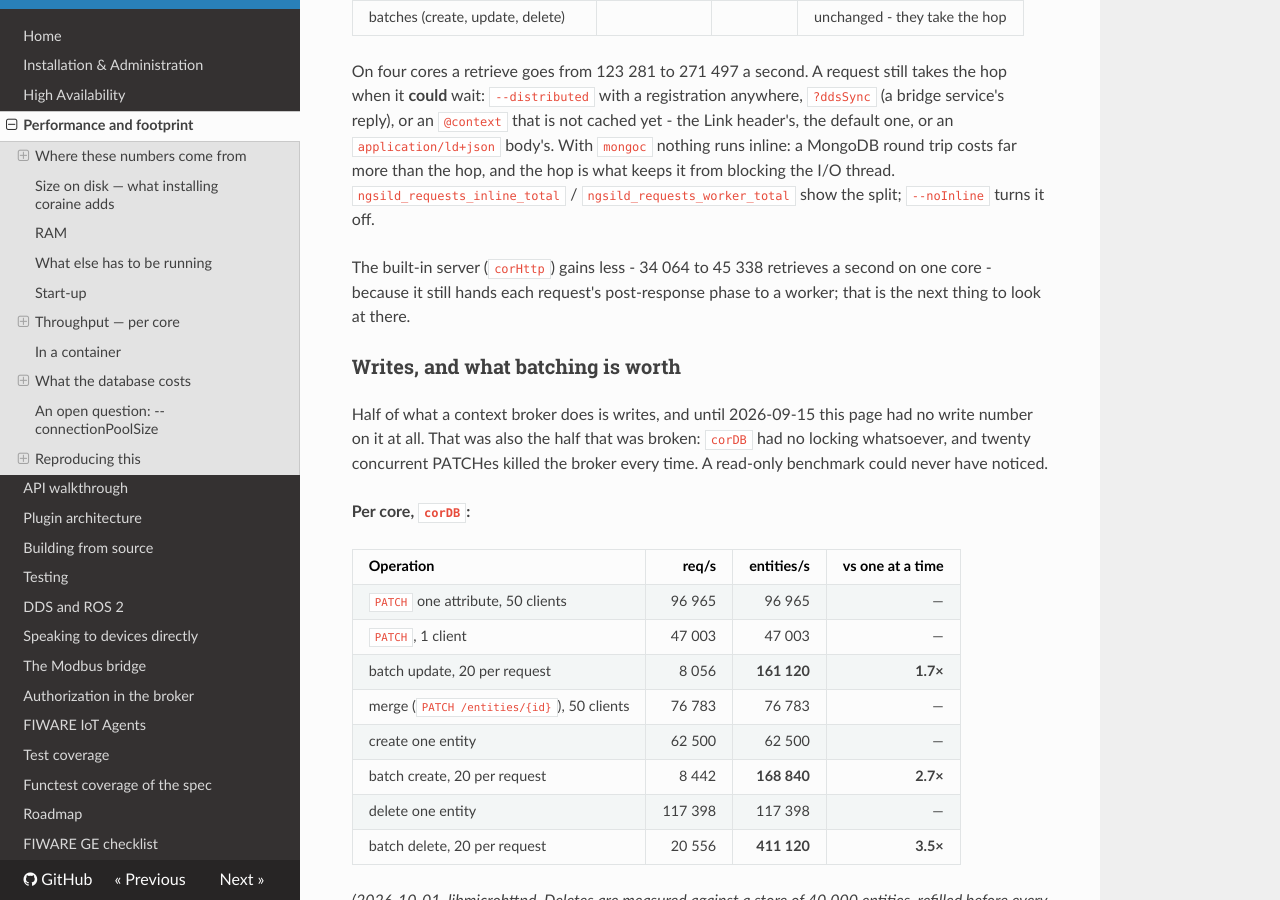
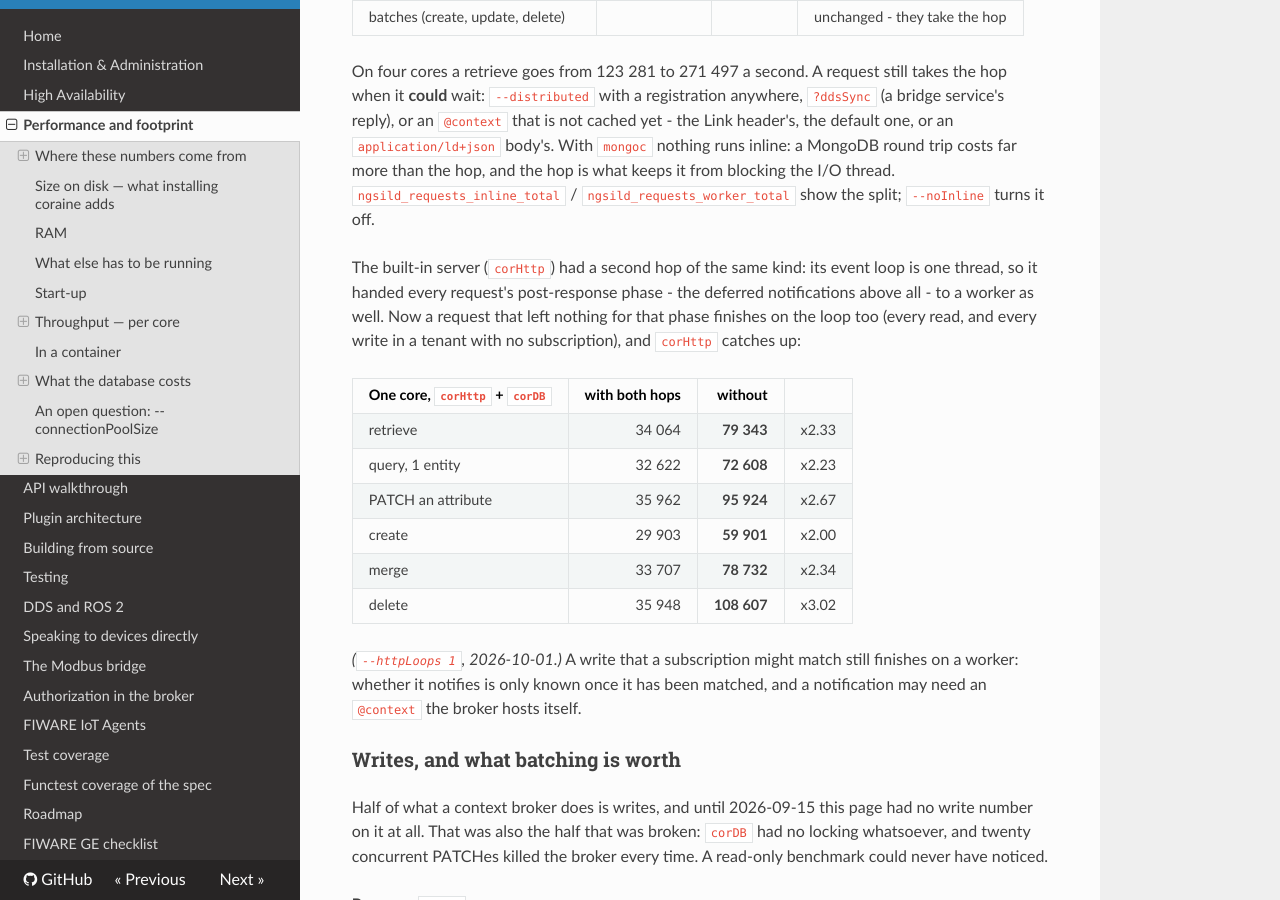
Before and after one commit to SEAMWARE/coraine, an MkDocs documentation site: the page built from doc/performance.md, in a window 1280 px wide and 900 px high, scrolled down 6325 px. Built offline with MkDocs 1.6.1, drawn with Linux system fonts in a browser that asks for light colours; nearby versions of some CDN libraries; comment, search, counter and statistics services are not loaded; some of the changed text lies outside the part shown.

Commit message:
doc: corHttp without its second hop - the post-response phase on the loop (x2.0-3.0 per core)
Co-Authored-By: Claude Opus 5.5 <noreply@anthropic.com>

```diff
--- a/doc/performance.md
+++ b/doc/performance.md
@@ -272,9 +272,24 @@ than the hop, and the hop is what keeps it from blocking the I/O thread.
 `ngsild_requests_inline_total` / `ngsild_requests_worker_total` show the split;
 `--noInline` turns it off.
 
-The built-in server (`corHttp`) gains less - 34 064 to 45 338 retrieves a second
-on one core - because it still hands each request's post-response phase to a
-worker; that is the next thing to look at there.
+The built-in server (`corHttp`) had a second hop of the same kind: its event loop
+is one thread, so it handed every request's post-response phase - the deferred
+notifications above all - to a worker as well. Now a request that left nothing
+for that phase finishes on the loop too (every read, and every write in a tenant
+with no subscription), and `corHttp` catches up:
+
+| One core, `corHttp` + `corDB` | with both hops | **without** | |
+|---|---:|---:|---:|
+| retrieve | 34 064 | **79 343** | x2.33 |
+| query, 1 entity | 32 622 | **72 608** | x2.23 |
+| PATCH an attribute | 35 962 | **95 924** | x2.67 |
+| create | 29 903 | **59 901** | x2.00 |
+| merge | 33 707 | **78 732** | x2.34 |
+| delete | 35 948 | **108 607** | x3.02 |
+
+*(`--httpLoops 1`, 2026-10-01.)* A write that a subscription might match still
+finishes on a worker: whether it notifies is only known once it has been matched,
+and a notification may need an `@context` the broker hosts itself.
 
 ### Writes, and what batching is worth
 
```
Also changed, not shown: other parts of doc/performance.md (+1 -1 lines), README.md (+1 -1 lines).
